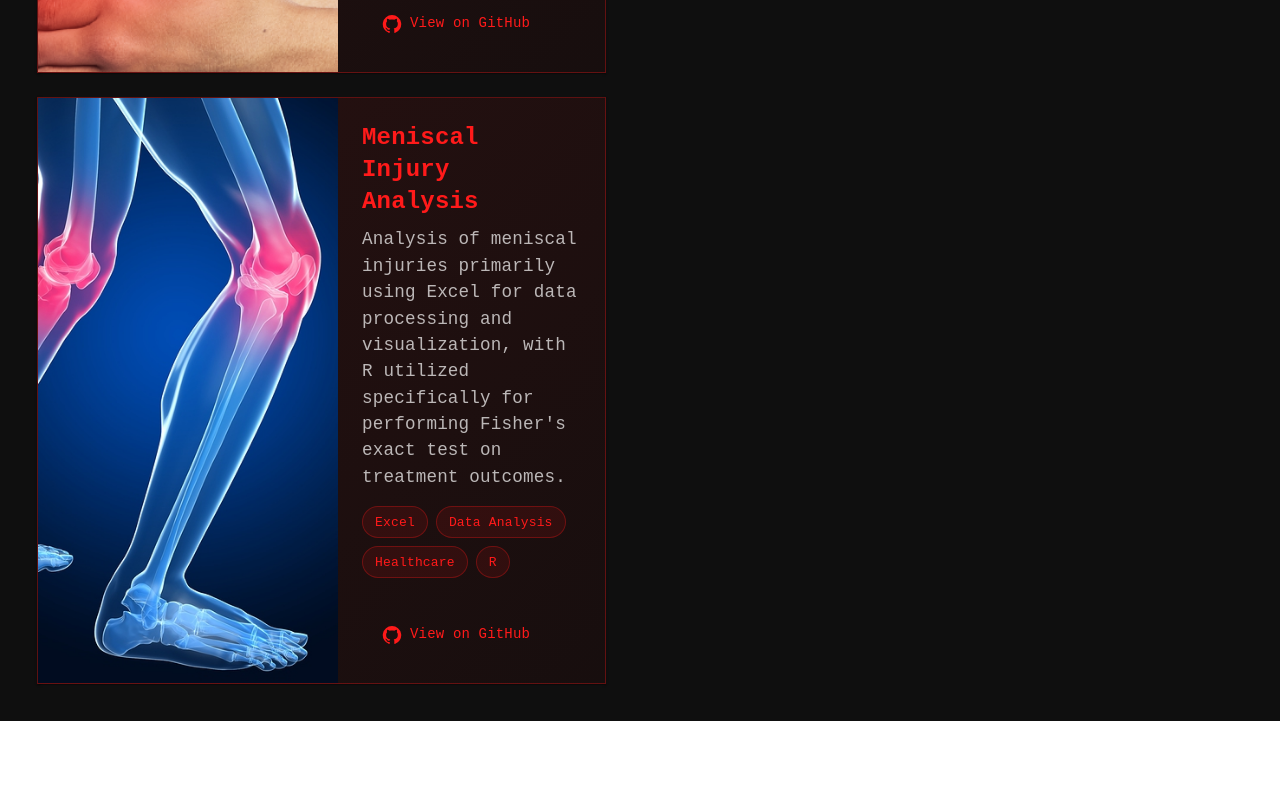
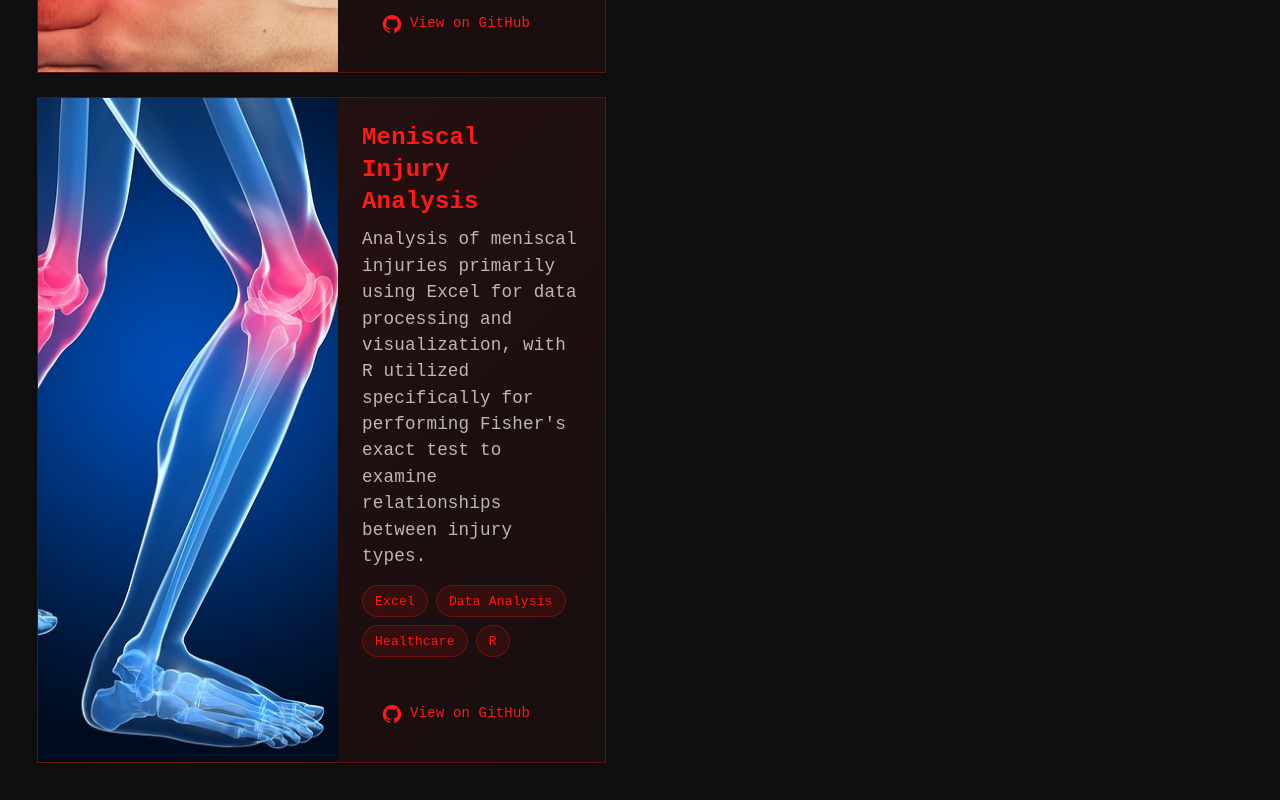
Before and after one commit to emirdoogan/emirdogan.github.io, a React (Vite) app: page /#/projects in a window 1280 px wide. Shown: the part 2047-2847 px from the top of the page. Before the commit the page ends 2768 px from the top, so only its background shows below. Built offline with nearby package versions, Linux system fonts and the light colour scheme.

Commit message:
Update Meniscal Injury project description

```diff
--- a/src/pages/Projects.tsx
+++ b/src/pages/Projects.tsx
@@ -35,7 +35,7 @@ const projects = [
   },
   {
     title: 'Meniscal Injury Analysis',
-    description: 'Analysis of meniscal injuries primarily using Excel for data processing and visualization, with R utilized specifically for performing Fisher\'s exact test on treatment outcomes.',
+    description: 'Analysis of meniscal injuries primarily using Excel for data processing and visualization, with R utilized specifically for performing Fisher\'s exact test to examine relationships between injury types.',
     image: meniscalCover,
     tags: ['Excel', 'Data Analysis', 'Healthcare', 'R'],
     github: 'https://github.com/emirdoogan/meniscal_injury_analysis',
```
